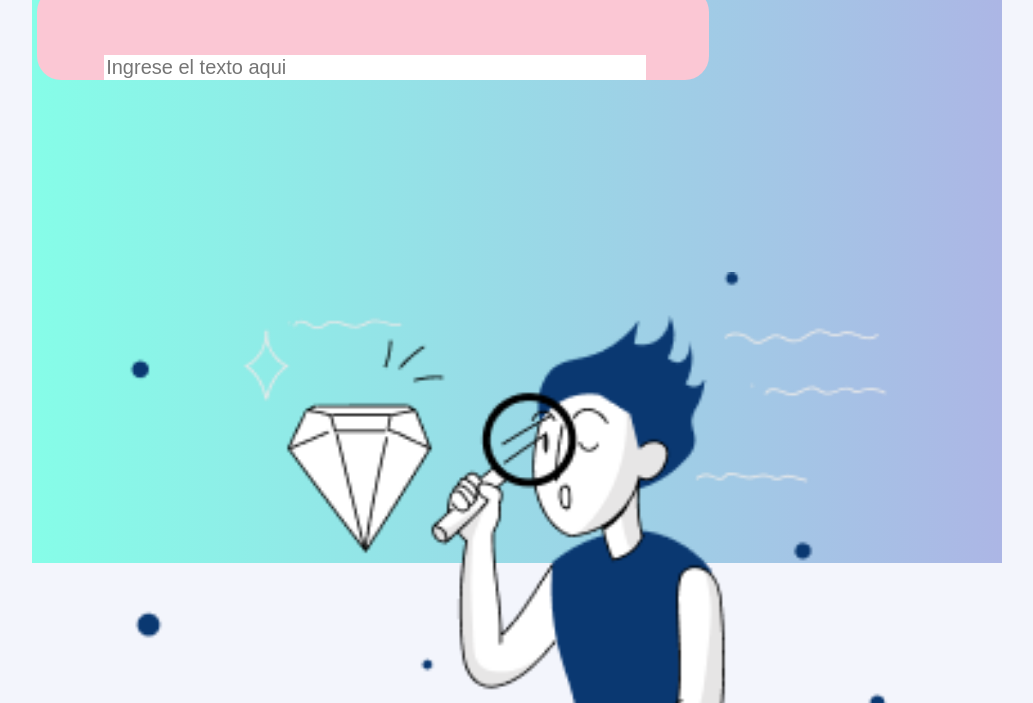
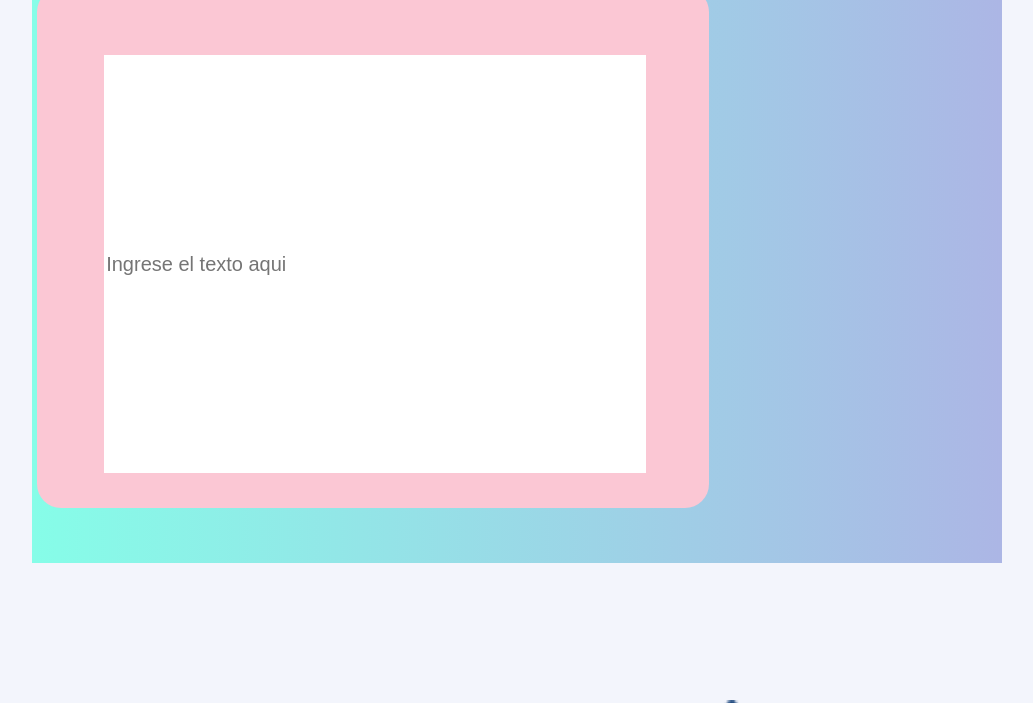
Before and after one commit to elenuco/EcryptadorAlura, a plain HTML site: page index.html in a window 1280 px wide. Shown: the part 97-800 px from the top of the page, without its empty margins (123-1156 px from the left). Drawn offline with Linux system fonts and the light colour scheme; files whose address does not match are found by name.

Commit message:
cambios minimos

```diff
--- a/style.css
+++ b/style.css
@@ -26,7 +26,7 @@ body {
 .left {
     float: left;
     width: 70%;
-    height: auto;
+    height: 80%;
     border-radius: 24px;
     background: #fbc7d4;
 }
```
